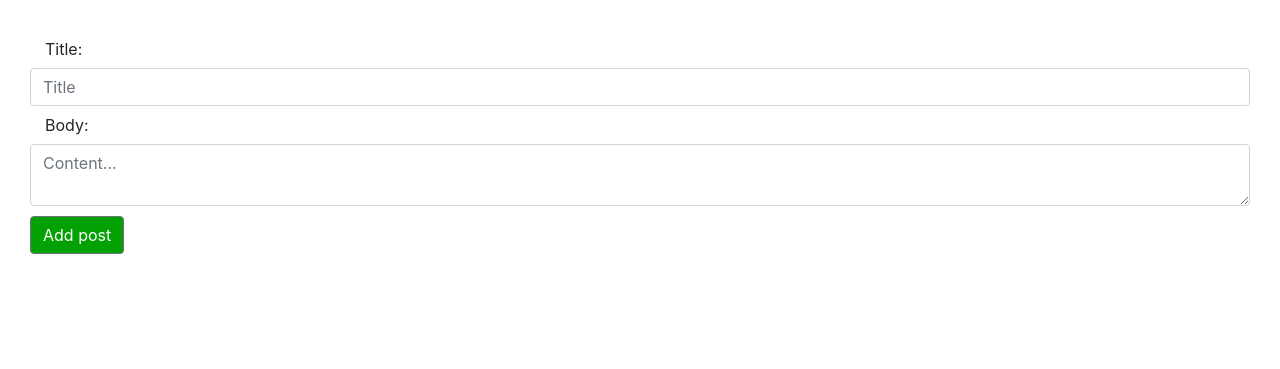
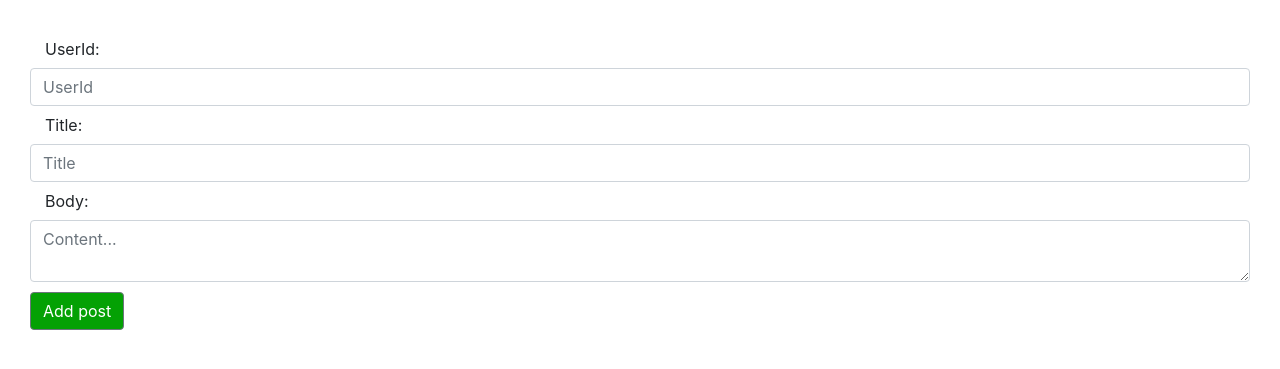
Before and after one commit to XDanielPaul/Microservice, a Flask app: page /add_post in a window 1280 px wide. Shown: the part 55-424 px from the top of the page. Run offline with Flask 2, Linux system fonts and the light colour scheme.

Commit message:
Úprava indexovania príspevkov v db

```diff
--- a/src/app.py
+++ b/src/app.py
@@ -2,6 +2,7 @@ import requests
 from flask import Flask, render_template, request, redirect, url_for, session
 from flask_sqlalchemy import SQLAlchemy
 from models import Posts
+from commands import restart_tables
 from extensions import db,url_users,url_posts
 import json
 
@@ -12,6 +13,7 @@ app.config['SQLALCHEMY_DATABASE_URI'] = 'sqlite:///C://Users//danko//Desktop//Sc
 
 # Initialization
 db.init_app(app)
+app.cli.add_command(restart_tables)
 app.run(debug=True)
 
 #with app.app_context():
@@ -38,8 +40,10 @@ def posts():
     if request.form.get("filter_posts"):
         postId = request.form["postId"]
         userId = request.form["userId"]
+
+        # Getting External API data
         http_request = requests.get(url_posts)
-        json_input = http_request.json()#json.loads(http_request)
+        json_input = http_request.json()
 
         # Filtering required results
 
@@ -54,17 +58,20 @@ def posts():
             if not Posts.query.filter_by(userId = userId).first():
                 posts = [x for x in json_input if x['userId'] == int(userId)]
             else:
-                posts = Posts.query.filter_by(userId = userId)
+                # If we won't show posts from users in external API,
+                # they will be hidden through local database results and forever lost
+                dbposts = Posts.query.filter_by(userId = userId)
+                posts = [x for x in json_input if x['userId'] == int(userId)]
+                for dbpost in dbposts:
+                    posts.append({"userId": dbpost.userId, "id": dbpost.id, "title": dbpost.title, "body": dbpost.body})
         # If only postID is filled
         elif postId != "" and userId == "":
             if not Posts.query.filter_by(id = postId).first():
                 posts = [x for x in json_input if x['id'] == int(postId)]
-            else:
-                # TODO: PRIDAJ AJ PRISPEVKY Z API
-                posts = Posts.query.filter_by(id = postId)
-        # If none of the fields are filled, show all posts
-        else:
-            posts = Posts.query.all()
+                # Saving posts to database
+                new_post = Posts(userId=posts[0]['userId'], title=posts[0]['title'], body=posts[0]['body'])
+                db.session.add(new_post)
+                db.session.commit()
 
     return render_template('posts.html', posts = posts)
 
@@ -72,12 +79,26 @@ def posts():
 @app.route('/add_post', methods=['GET','POST'])
 def add_post():
 
+    user_found = 0
     # Add post to the database
     if request.method == "POST":
         title = request.form["title"]
         body = request.form["body"]
-        new_post = Posts(userId=0, title=title, body=body)
-        db.session.add(new_post)
-        db.session.commit()
+        userId = request.form["userId"]
 
-    return render_template('add_post.html')
+        # Getting external API data
+        http_request = requests.get(url_users)
+        json_input = http_request.json()
+
+        # If userId exists in recieved data from external API, create a new post
+        if [x for x in json_input if x['id'] == int(userId)]:
+            new_post = Posts(userId=userId, title=title, body=body)
+            db.session.add(new_post)
+            db.session.commit()
+            user_found = 1
+        else:
+            user_found = 2
+
+
+
+    return render_template('add_post.html', user_found = user_found)
--- a/src/static/style.css
+++ b/src/static/style.css
@@ -0,0 +1,17 @@
+h3 {
+    padding-top: 30px;
+    padding-bottom: 30px;
+}
+
+table, th, td {
+    border: 1px solid;
+  }
+
+table {
+    margin-top: 30px;
+    width: 100%;
+}
+
+th,td {
+    text-align: center;
+}
--- a/src/templates/add_post.html
+++ b/src/templates/add_post.html
@@ -1,10 +1,19 @@
 {% extends "base.html" %}
 {% block content %}
     <form method="post" action="" name="Post">
+      <label  class="col-sm-2 col-form-label required">UserId:</label>
+        <input type="number" class="form-control emph" name="userId" value ="{{userId if userId}}" placeholder="UserId" required/>
         <label  class="col-sm-2 col-form-label required">Title:</label>
         <input type="text" class="form-control emph" name="title" value ="{{title if title}}" placeholder="Title" required/>
         <label  class="col-sm-2 col-form-label">Body:</label>
         <textarea type="text" class="form-control" name="body" value ="{{body if body}}" placeholder="Content..." required></textarea>
         <button type="submit" class="border border-secondary btn btn-secondary" style="background-color:  rgb(4, 161, 4); margin-top: 10px;">Add post</button>
+        {% if user_found == 1 %}
+          <small style="color: green; font-size: medium; padding-left: 20px;">Post has been added.</small>
+        {% endif %}
+        {% if user_found == 2 %}
+          <small style="color: red; font-size: medium;  padding-left: 20px;">UserID has not been found.</small>
+        {% endif %}
     </form>
+
 {% endblock %}
--- a/src/templates/posts.html
+++ b/src/templates/posts.html
@@ -1,14 +1,14 @@
 {% extends "base.html" %}
 {% block content %}
-<h1>Filter posts by userId or postId. If none of fields are filled, all posts will be shown.</h1>
+<h3>Filter posts by userId or postId.</h3>
 <form method="post" action="">
-    <input type="number" class="rounded" name="postId" placeholder="Search post by id">
+    <input type="number" class="rounded" name="postId" placeholder="Search post by id" >
     <input type="number" class="rounded" name="userId" placeholder="Search post by user id">
     <button class="rounded btn btn-primary" name="filter_posts"  value="filter_posts" type="submit">Filter</button>
 </form>
 {% if posts != None %}
     {% if queryempty(posts) %}
-    <h3 style="padding-top: 20px; padding-bottom: 20px;">No results were found</h3>
+    <h3>No results were found</h3>
     {% else %}
     <table>
         <thead>
```
Also changed, not shown: src/commands.py (added, +11 -0 lines), src/models.py (+9 -1 lines), db.db.
